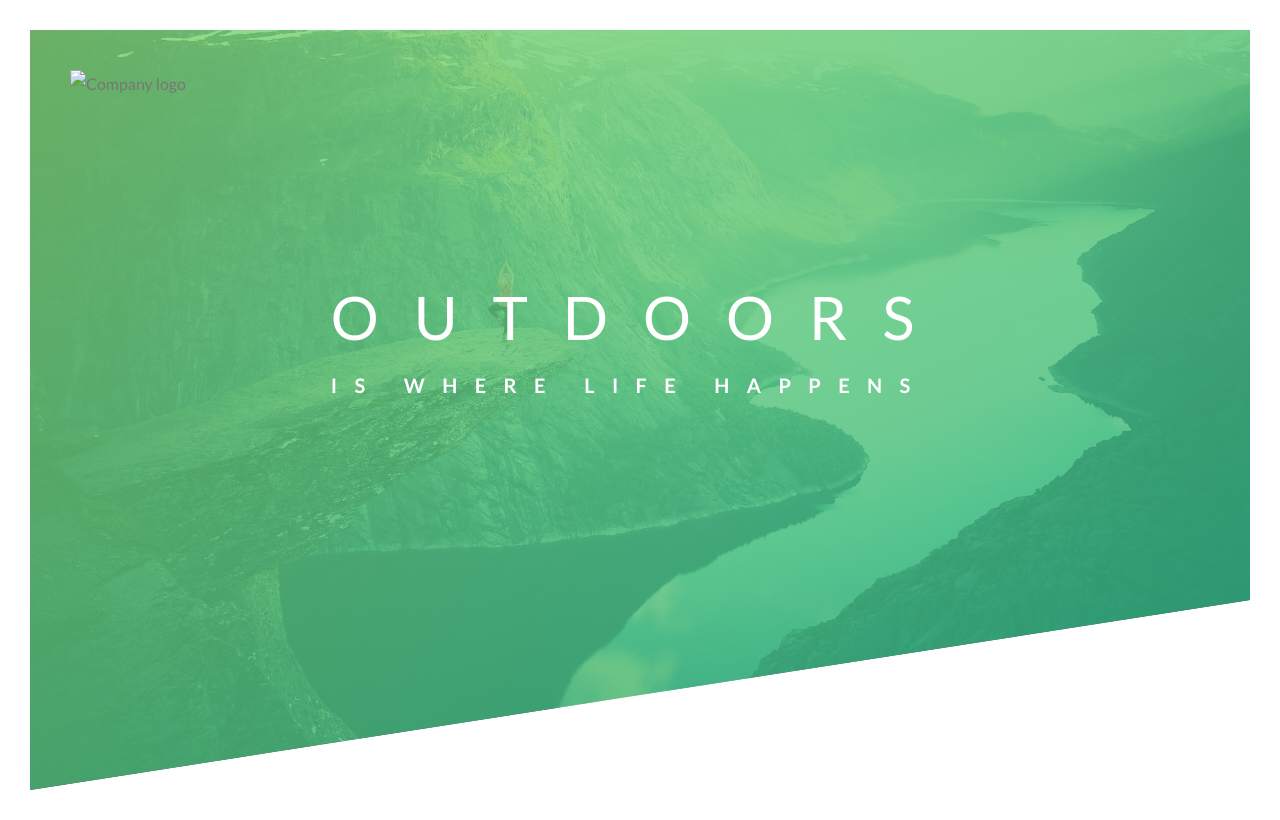
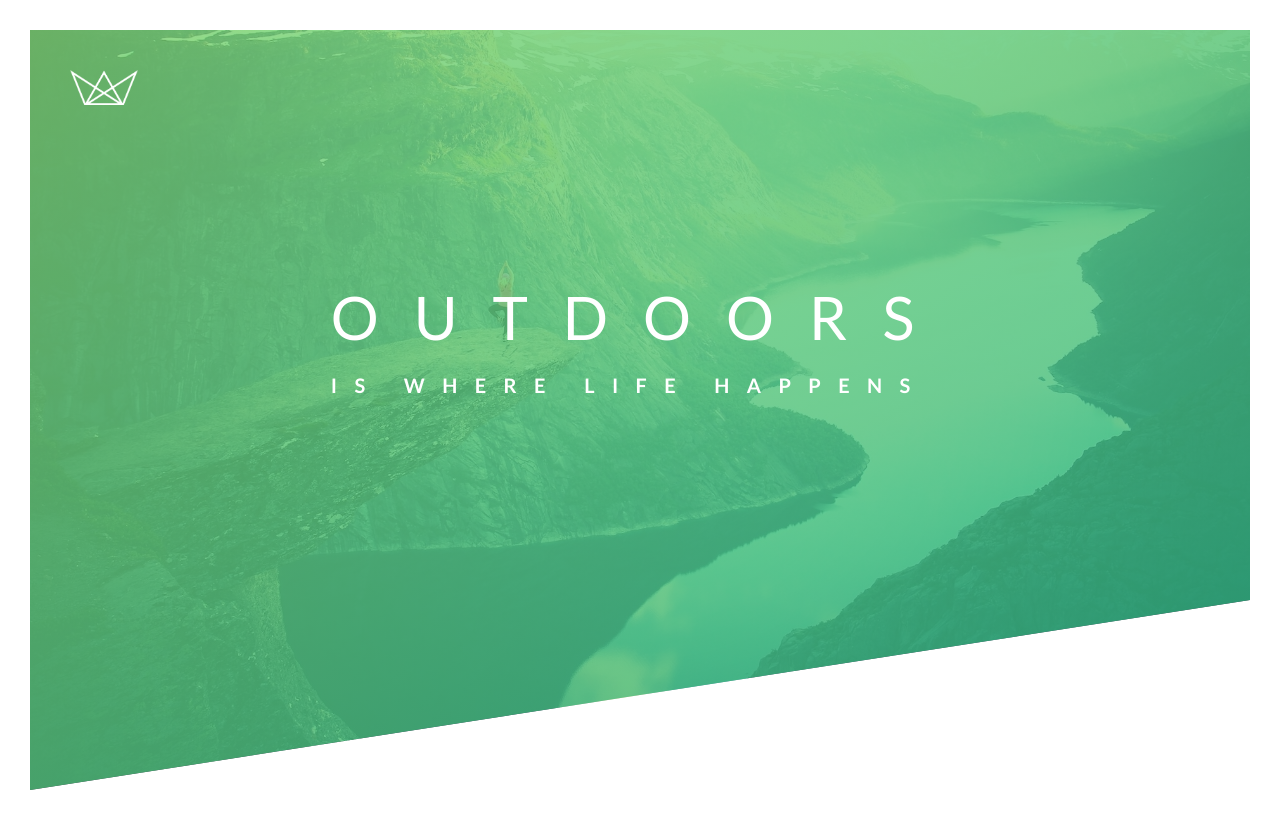
Before and after one commit to jimmjy/backToTheBasics-, a plain HTML site: page index.html in a window 1280 px wide. Drawn offline with Linux system fonts and the light colour scheme; the site is published under a folder, as on GitHub Pages, so addresses that start at the root find nothing.

Commit message:
logo location update

```diff
--- a/index.html
+++ b/index.html
@@ -15,7 +15,7 @@
     <body>
         <header class="header">
             <div class="logo-box">
-                <img src="/images/logo-white.png" alt="Company logo" class="logo">
+                <img src="images/logo-white.png" alt="Company logo" class="logo">
             </div>
 
             <div class="text-box">
```
